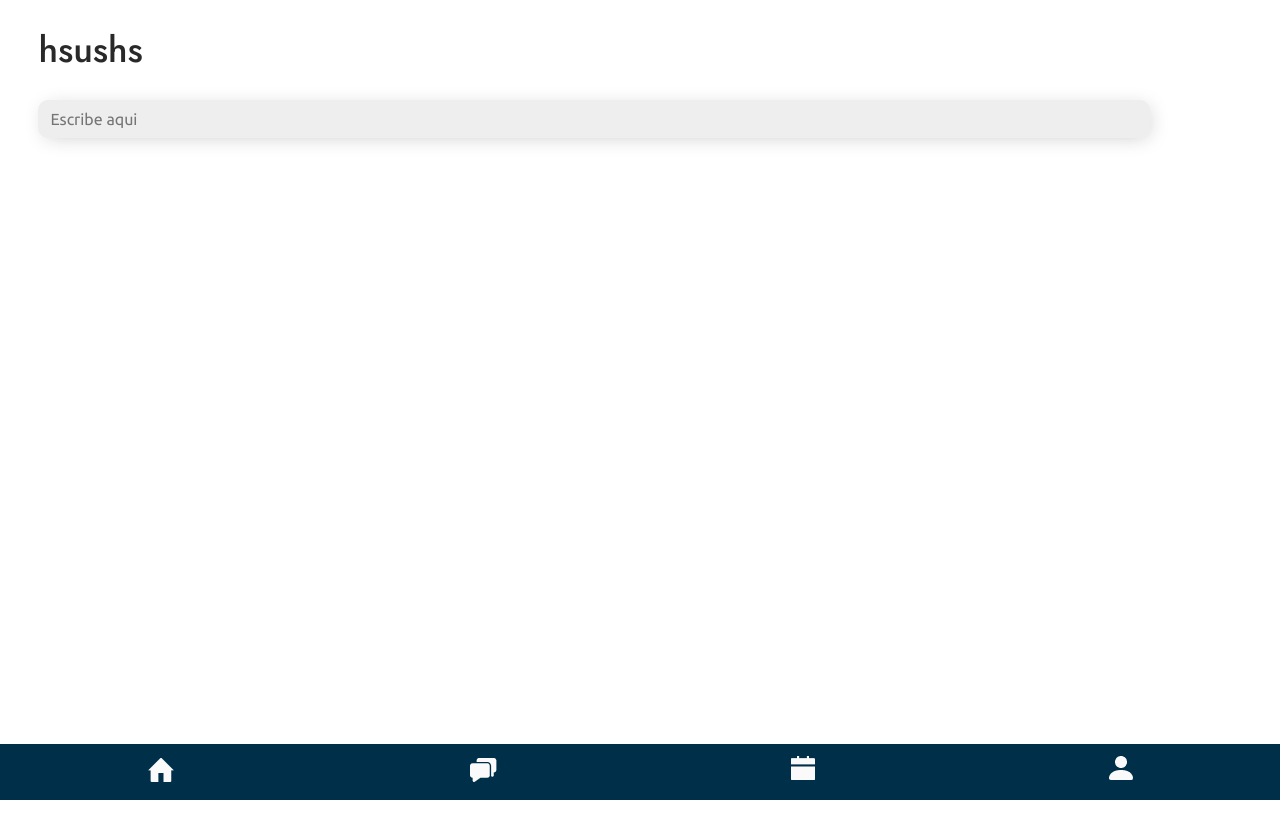
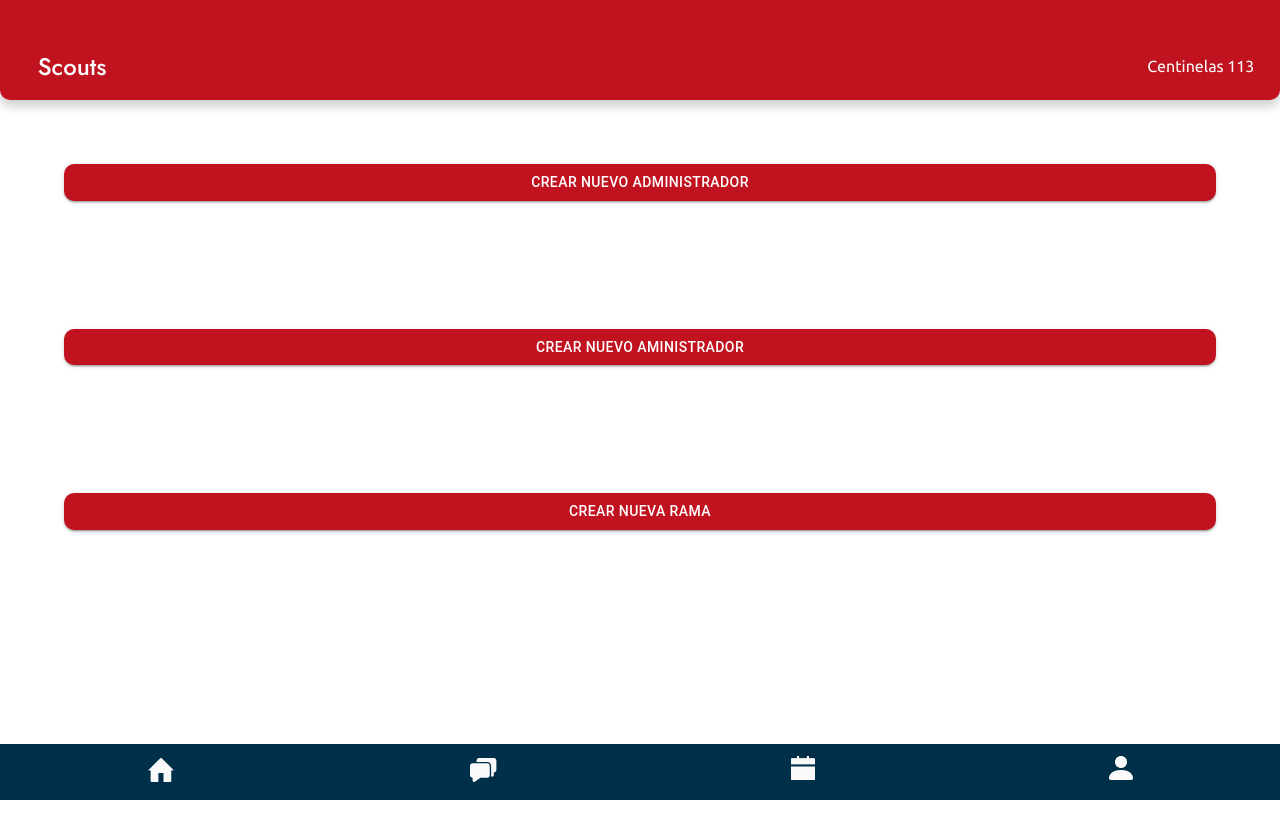
Before and after one commit to dianagarcial/CENTINALAPP-FRONTEND, a React (Vite) app: page / in a window 1280 px wide. Shown: the top 838 px of the page. Before the commit the page ends 800 px from the top, so only its background shows below. Built offline with nearby package versions, Linux system fonts and the light colour scheme.

Commit message:
spring 1 front 98%

```diff
--- a/src/components/views/addUsuario.jsx
+++ b/src/components/views/addUsuario.jsx
@@ -12,7 +12,7 @@ export const AddUsuario= ()=>{
         <div className="contenido">
         <div className="conte-general">
         <Header/>
-        <h1>Añadir usuario</h1>
+        <h1>Añadir administrador</h1>
         <h2>En este formulario puedes crear un nuevo usuario</h2>
         <h3>Tipo</h3>
         <Select placeholder="Selecciona una opción" option="Numero 1"/>
--- a/src/components/views/addUsuarioFicha.jsx
+++ b/src/components/views/addUsuarioFicha.jsx
@@ -13,7 +13,7 @@ export const AddUsuarioFicha= ()=>{
         <div className="contenido">
         <div className="conte-general">
         <Header/>
-        <h1>Añadir usuario</h1>
+        <h1>Añadir scout</h1>
         <h2>En este formulario puedes crear un nuevo usuario</h2>
         <h3>Asignar rama</h3>
         <Select placeholder="Selecciona una opción" option="Numero 1"/>
--- a/src/components/views/home.jsx
+++ b/src/components/views/home.jsx
@@ -2,16 +2,35 @@
 import { Input } from "../input"
 import { Navbar } from "../navbar"
 import "../../styles/styles.css"
+import { Header } from "../header"
+import Button from '@mui/material/Button'
+import { useNavigate } from 'react-router-dom';
 export const Home= ()=>{
+    const navigate = useNavigate();
+
+    function scout(e){
+        e.preventDefault();
+        navigate(`/addScout`)
+    }
+    function administrador(e){
+        e.preventDefault();
+        navigate(`/addAdministrador`)
+    }
+    function rama(e){
+        e.preventDefault();
+        navigate(`/addRama`)
+    }
 
     return(
-    <div className="Home">
+    <div className="contenido">
+     <div className="conte-general">
+        <Navbar/>
+        <Header/>
 
-        <Navbar/>
-        <h1>hsushs</h1>
-        <Input placeholder="Escribe aqui"/>
-
+        <Button variant="contained" color="primary" onClick={scout}>Crear nuevo administrador</Button>
+        <Button variant="contained" color="primary" onClick={administrador}>Crear nuevo aministrador</Button>
+        <Button variant="contained" color="primary" onClick={rama}>Crear nueva rama</Button>
         </div>
-
+        </div>
     )
 }
--- a/src/components/views/login.jsx
+++ b/src/components/views/login.jsx
@@ -1,11 +1,19 @@
 
 import { Input } from "../input"
+import { useNavigate } from 'react-router-dom';
+
 
 import Button from '@mui/material/Button'
 import "../../styles/styles.css"
 import "../../styles/login.css"
 import "../../styles/boton.css"
 export const Login= ()=>{
+    const navigate = useNavigate();
+
+    function ingreso(e){
+        e.preventDefault();
+        navigate(`/`)
+    }
 
     return(
         <div className="Login">
@@ -17,7 +25,7 @@ export const Login= ()=>{
         <Input placeholder="example@mail.com" type="email"/>
         <h3>Contraseña</h3>
         <Input placeholder="Tu contraseña" type="password"/>
-        <Button variant="contained" color="primary">Ingresa</Button>
+        <Button variant="contained" color="primary" onClick={ingreso}>Ingresa</Button>
         </form>
         </div>
         </div>
--- a/src/router/AppRouter.jsx
+++ b/src/router/AppRouter.jsx
@@ -13,9 +13,9 @@ export const AppRouter = () => {
 
                 <Route path="/" element={ <Home/> }/>
                 <Route path="/login" element={ <Login/> }/>
-                <Route path="/addUser" element={ <AddUsuario/> }/>
-                <Route path="/addUserRama" element={ <AddUsuarioRama/> }/>
-                <Route path="/addUserFicha" element={ <AddUsuarioFicha/>}/>
+                <Route path="/addAdministrador" element={ <AddUsuario/> }/>
+                <Route path="/addRama" element={ <AddUsuarioRama/> }/>
+                <Route path="/addScout" element={ <AddUsuarioFicha/>}/>
         </Routes>
   )
 }
```
